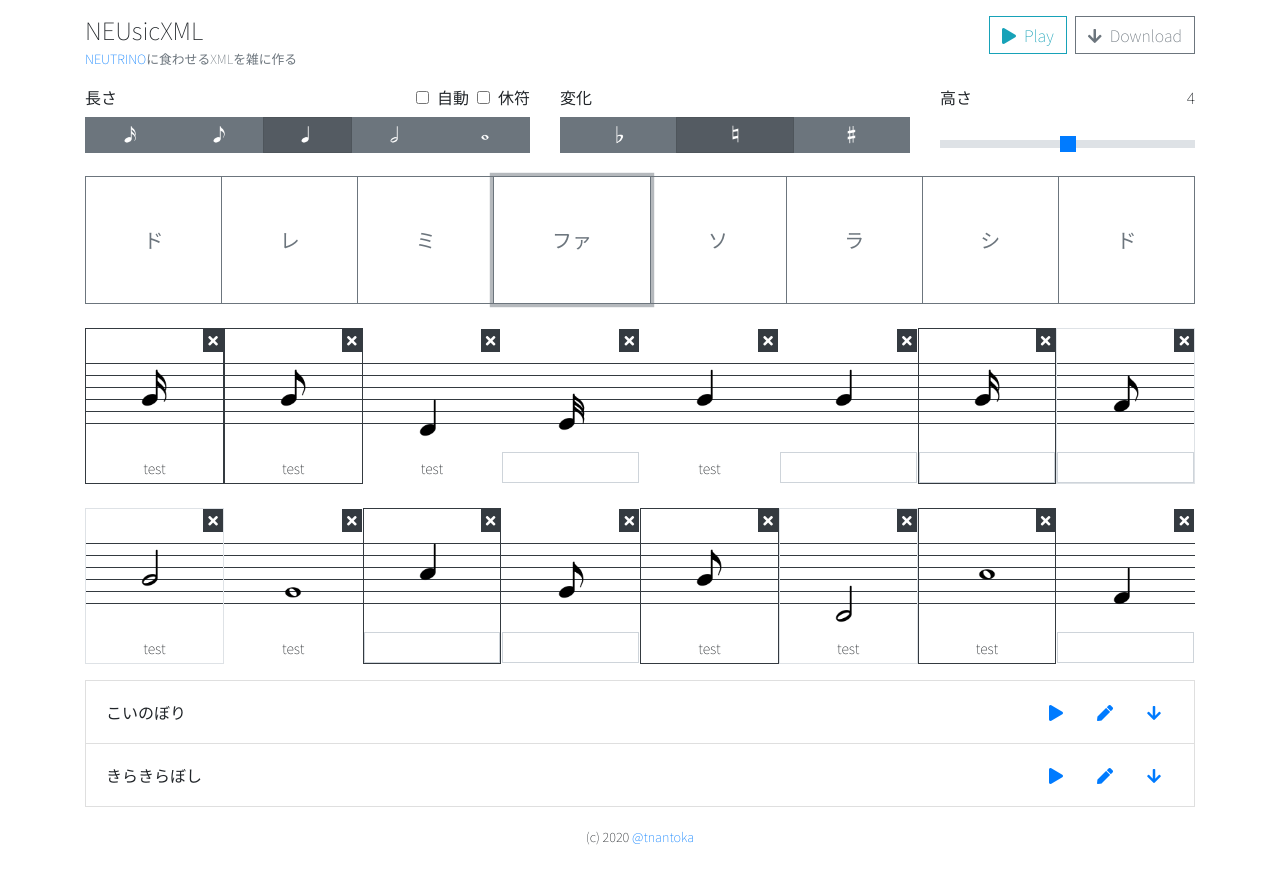
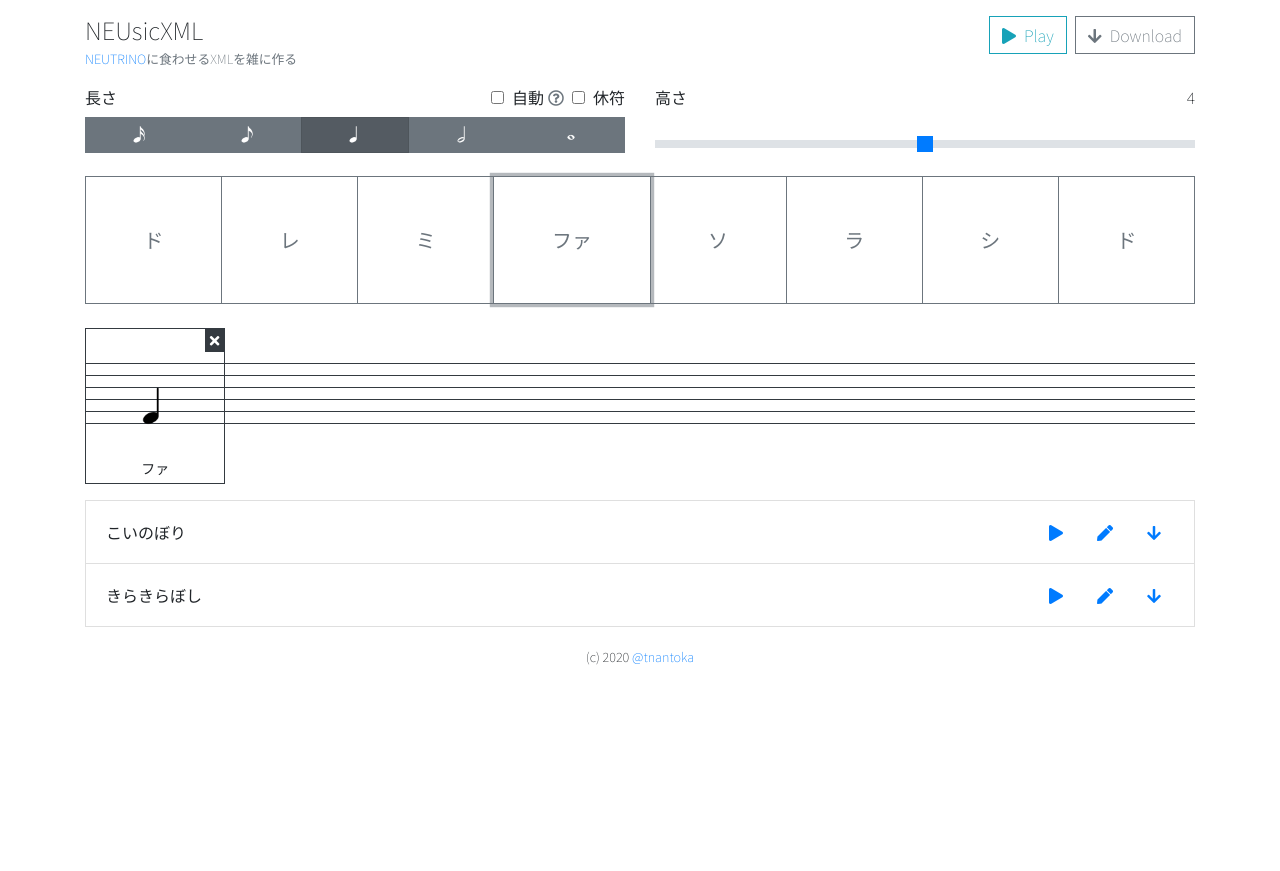
Before and after one commit to tnantoka/neusicxml, a React (Create React App) app: page / in a window 1280 px wide. Both pictures are taken after a click on the button "ファ". After the commit the page ends 800 px from the top, so only its background shows below. Built offline with nearby package versions, Linux system fonts and the light colour scheme.

Commit message:
Edit score

```diff
--- a/package.json
+++ b/package.json
@@ -13,6 +13,7 @@
     "@types/node": "^12.0.0",
     "@types/react": "^16.9.0",
     "@types/react-dom": "^16.9.0",
+    "@types/reactstrap": "^8.4.2",
     "bootstrap": "^4.4.1",
     "classnames": "^2.2.6",
     "lodash": "^4.17.15",
@@ -20,6 +21,7 @@
     "react": "^16.13.0",
     "react-dom": "^16.13.0",
     "react-scripts": "3.4.0",
+    "reactstrap": "^8.4.1",
     "typescript": "~3.7.2"
   },
   "scripts": {
--- a/src/App.tsx
+++ b/src/App.tsx
@@ -1,4 +1,5 @@
 import React, { useState } from 'react';
+import { remove } from 'lodash';
 
 import Header from './components/Header';
 import Toolbar from './components/Toolbar';
@@ -7,6 +8,7 @@ import Score from './components/Score';
 import Demo from './components/Demo';
 import accidentals from './constants/accidentals';
 import { noteDurations } from './constants/durations';
+import { Note } from './constants/types';
 
 export default function App() {
   // Header
@@ -21,6 +23,7 @@ export default function App() {
   const [isAutoDuration, setIsAutoDuration] = useState(false);
   const onChangeIsAutoDuration = () => {
     setIsAutoDuration(!isAutoDuration);
+    setAutoDuration(null);
   };
   const [isRest, setIsRest] = useState(false);
   const onChangeIsRest = () => {
@@ -31,6 +34,9 @@ export default function App() {
   const onChangeDuration = (duration: number) => {
     setDuration(duration);
   };
+  const onChangeAutoDuration = (autoDuration: number | null) => {
+    setAutoDuration(autoDuration);
+  };
 
   const [accidental, setAccidental] = useState(accidentals[1]);
   const onChangeAccidental = (accidental: string) => {
@@ -40,6 +46,40 @@ export default function App() {
   const [octave, setOctave] = useState(4);
   const onChangeOctave = (octave: number) => {
     setOctave(octave);
+  };
+
+  // Keyboard
+  const onAdd = (note: Note) => {
+    const nextNotes = [...notes];
+    if (nextNotes.length > 0) {
+      nextNotes.splice(notes.indexOf(selectedNote!) + 1, 0, note);
+    } else {
+      nextNotes.push(note);
+    }
+    setNotes(nextNotes);
+    setSelectedNote(note);
+  }
+
+  // Score
+  const [notes, setNotes] = useState<Note[]>([]);
+  const [selectedNote, setSelectedNote] = useState<Note | null>(null);
+  const onSelect = (note: Note) => {
+    setSelectedNote(note);
+  }
+  const [editingNote, setEditingNote] = useState<Note | null>(null);
+  const onEdit = (note: Note) => {
+    setEditingNote(note);
+  }
+  const onDelete = (note: Note) => {
+    const selectedIndex = notes.findIndex(n => n.id === note.id);
+    const nextNotes = notes.filter(n => n.id !== note.id);
+    setNotes(nextNotes);
+    setTimeout(() => setSelectedNote(nextNotes[selectedIndex] || nextNotes[selectedIndex - 1] || null), 0);
+  }
+
+  const onChangeLyric = (lyric: string) => {
+    editingNote!.lyric = lyric;
+    setNotes([...notes]);
   };
 
   return (
@@ -60,8 +100,12 @@ export default function App() {
           onChangeOctave,
         }}
       />
-      <Keyboard />
-      <Score />
+      <Keyboard
+        {...{ isAutoDuration, onAdd, duration, autoDuration, onChangeAutoDuration, octave, isRest }}
+      />
+      <Score
+        {...{ notes, selectedNote, onSelect, editingNote, onEdit, onDelete, onChangeLyric }}
+      />
       <Demo />
       <p className="text-center mt-3">
         <small>
--- a/src/components/Score.tsx
+++ b/src/components/Score.tsx
@@ -1,20 +1,28 @@
 import React from 'react';
-import { range, sample } from 'lodash';
+import { range, sample, chunk } from 'lodash';
 import classnames from 'classnames';
 
 import { dark } from '../constants/images';
+import { Note } from '../constants/types';
+import { noteDurations, restDurations } from '../constants/durations';
 
 const { noteImages, restImages } = dark;
 
 const spaceHeight = 12;
 
-export default function Score() {
+type Props = {
+  notes: Note[];
+  selectedNote: Note | null;
+  onSelect: (note: Note) => void;
+  editingNote: Note | null;
+  onEdit: (note: Note) => void;
+  onDelete: (note: Note) => void;
+  onChangeLyric: (lyric: string) => void;
+};
+
+function Lines() {
   return (
-    <div className="row">
-      <div className="col">
-        {range(2).map(i => {
-          return (
-            <div className="position-relative mt-4" key={i}>
+    <>
       {range(13).map(i => {
         return (
           <div
@@ -26,29 +34,61 @@ export default function Score() {
           ></div>
         );
       })}
+    </>
+  );
+}
 
+export default function Score(props: Props) {
+  const { notes, selectedNote, onSelect, editingNote, onEdit, onDelete, onChangeLyric } = props;
+
+  return (
+    <div className="row">
+      <div className="col">
+        {notes.length < 1 && (
+          <div className="position-relative mt-4">
+            <Lines />
+          </div>
+        )}
+        {chunk(notes, 8).map((chunkedNotes, i) => {
+          return (
+            <div className="position-relative mt-4" key={i}>
+              <Lines />
               <div
                 className="position-absolute d-flex"
                 style={{ left: 0, top: 0, right: 0, bottom: 0 }}
               >
-                {range(8).map(i => {
+                {chunkedNotes.map((note, j) => {
+                  const isSelected = note.id === selectedNote?.id;
+                  const isEditing = note.id === editingNote?.id;
+                  const onClickLyric = (e: any) => {
+                    e.stopPropagation();
+                    if (isEditing) {
+                      return;
+                    }
+                    (e.target as any).select();
+                    onEdit(note)
+                  };
+
                   return (
                     <div
                       className={classnames(
-                        'border w-100 position-relative d-flex align-items-end',
-                        {
-                          'border-dark': Math.random() < 0.5,
-                          'border-transparent': Math.random() > 0.5,
+                        'border w-100 position-relative d-flex align-items-end', {
+                          'border-dark': isSelected,
+                          'border-transparent': !isSelected,
                         }
                       )}
-                      key={i}
+                      key={note.id}
+                      onClick={() => onSelect(note)}
                     >
+                      {isSelected && (
                         <button
                           className="btn btn-dark btn-sm position-absolute px-1 py-0"
                           style={{ top: 0, right: 0 }}
+                          onClick={() => onDelete(note)}
                         >
                           <i className="fas fa-times"></i>
                         </button>
+                      )}
 
                       <div
                         className="position-absolute text-center"
@@ -58,16 +98,11 @@ export default function Score() {
                           bottom:
                             2 +
                             spaceHeight *
-                              0.5 *
-                              (6 + Math.floor(Math.random() * 8)),
+                              0.5 * (6 + note.step.index),
                         }}
                       >
                         <img
-                          src={
-                            Math.random() < 1.0
-                              ? sample(noteImages)
-                              : sample(restImages)
-                          }
+                          src={(note.isRest ? restImages : noteImages)[noteDurations.indexOf(note.duration)]}
                           height={44}
                           width={44}
                         />
@@ -76,21 +111,27 @@ export default function Score() {
                         className="d-flex align-items-end"
                         style={{ height: spaceHeight * 3 }}
                       >
-                        {Math.random() < 0.5 ? (
                         <input
                           type="text"
-                            className="form-control form-control-sm text-center"
+                          className={classnames('form-control-sm text-center', {
+                            'form-control': isEditing,
+                            'form-control-plaintext': !isEditing,
+                          })}
+                          onClick={onClickLyric}
+                          onFocus={onClickLyric}
+                          value={note.lyric}
+                          onChange={e => onChangeLyric(e.target.value)}
                         />
-                        ) : (
-                          <input
-                            type="text"
-                            className="form-control-plaintext form-control-sm text-center"
-                            readOnly
-                            value="test"
-                          />
-                        )}
                       </div>
                     </div>
+                  );
+                })}
+                {range(8 - chunkedNotes.length).map(j => {
+                  return (
+                    <div
+                      className="w-100"
+                      key={j}
+                    />
                   );
                 })}
               </div>
--- a/src/components/Toolbar.tsx
+++ b/src/components/Toolbar.tsx
@@ -1,6 +1,6 @@
 import React from 'react';
-import { reverse } from 'lodash';
 import classnames from 'classnames';
+import { UncontrolledTooltip } from 'reactstrap';
 
 import { light } from '../constants/images';
 import accidentals from '../constants/accidentals';
@@ -39,7 +39,7 @@ export default function Header(props: Props) {
 
   return (
     <div className="row">
-      <div className="col-sm-5 mb-3">
+      <div className="col-sm-6 mb-3">
         <div className="d-flex">
           長さ
           <label className="ml-auto">
@@ -48,7 +48,13 @@ export default function Header(props: Props) {
               onChange={onChangeIsAutoDuration}
               checked={isAutoDuration}
             />
-            <span className="ml-2">自動</span>
+            <UncontrolledTooltip placement="top" target="isAutoDuration">
+              鍵盤ボタンを押す長さで変わります
+            </UncontrolledTooltip>
+            <span className="ml-2">
+              自動
+              <i className="far fa-question-circle ml-1 text-muted" id="isAutoDuration"></i>
+            </span>
           </label>
           <label className="ml-2">
             <input type="checkbox" onChange={onChangeIsRest} checked={isRest} />
@@ -58,7 +64,7 @@ export default function Header(props: Props) {
         <div>
           <div className="btn-group btn-group-sm w-100">
             {!isRest
-              ? reverse(noteImages.slice(0, restImages.length)).map(
+              ? noteImages.map(
                   (image, i) => (
                     <button
                       key={i}
@@ -75,7 +81,7 @@ export default function Header(props: Props) {
                     </button>
                   )
                 )
-              : reverse([...restImages]).map((image, i) => (
+              : restImages.map((image, i) => (
                   <button
                     key={i}
                     type="button"
@@ -94,7 +100,7 @@ export default function Header(props: Props) {
         </div>
       </div>
 
-      <div className="col-sm-4 mb-3">
+      {false && (<div className="col-sm-4 mb-3">
         <div className="mb-2">変化</div>
         <div>
           <div className="btn-group btn-group-sm w-100">
@@ -112,9 +118,9 @@ export default function Header(props: Props) {
             ))}
           </div>
         </div>
-      </div>
+      </div>)}
 
-      <div className="col-sm-3 mb-3">
+      <div className="col-sm-6 mb-3">
         <div className="d-flex mb-4">
           高さ
           <span className="ml-auto">{octave}</span>
--- a/src/constants/durations.ts
+++ b/src/constants/durations.ts
@@ -1,4 +1,4 @@
-import { range } from 'lodash';
+import { range, reverse } from 'lodash';
 
-export const noteDurations = range(6).map(i => 2 ** i);
-export const restDurations = range(5).map(i => 2 ** i);
+export const noteDurations = reverse(range(6).map(i => 2 ** i)).slice(1);
+export const restDurations = reverse(range(5).map(i => 2 ** i));
--- /dev/null
+++ b/src/constants/steps.ts
@@ -0,0 +1,4 @@
+import { Step } from './types';
+
+const steps: Step[] = 'CDEFGABC'.split('').map((step, index) => ({ step, index }));
+export default steps;
--- /dev/null
+++ b/src/constants/types.ts
@@ -0,0 +1,13 @@
+export type Step = {
+  step: string;
+  index: number;
+};
+
+export type Note = {
+  id: number;
+  step: Step;
+  octave: number;
+  duration: number;
+  lyric: string;
+  isRest: boolean;
+};
```
Also changed, not shown: src/components/Keyboard.tsx (+92 -12 lines), 1 other file (tests, documents, lock files or other folders). Lines whose indentation alone changed are shown as unchanged.
